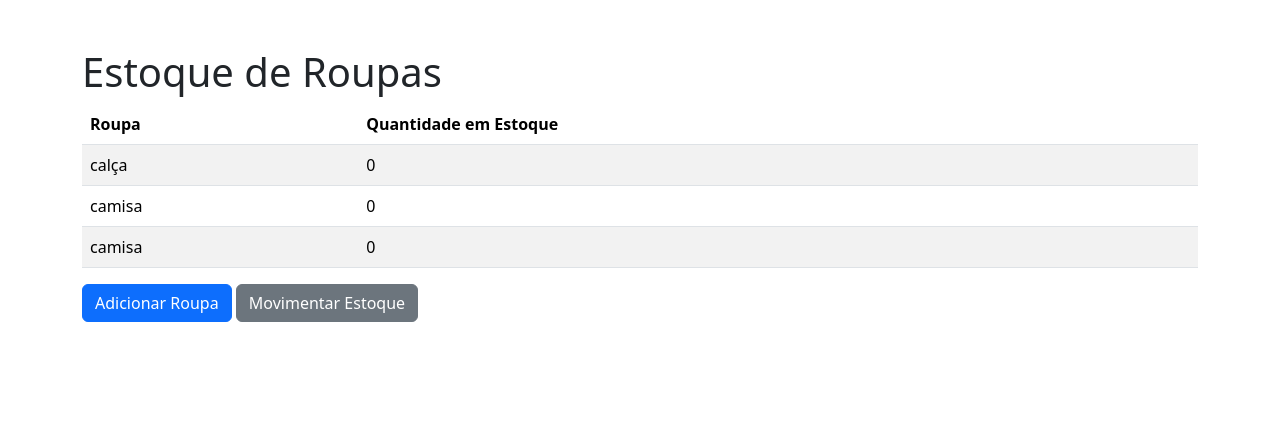
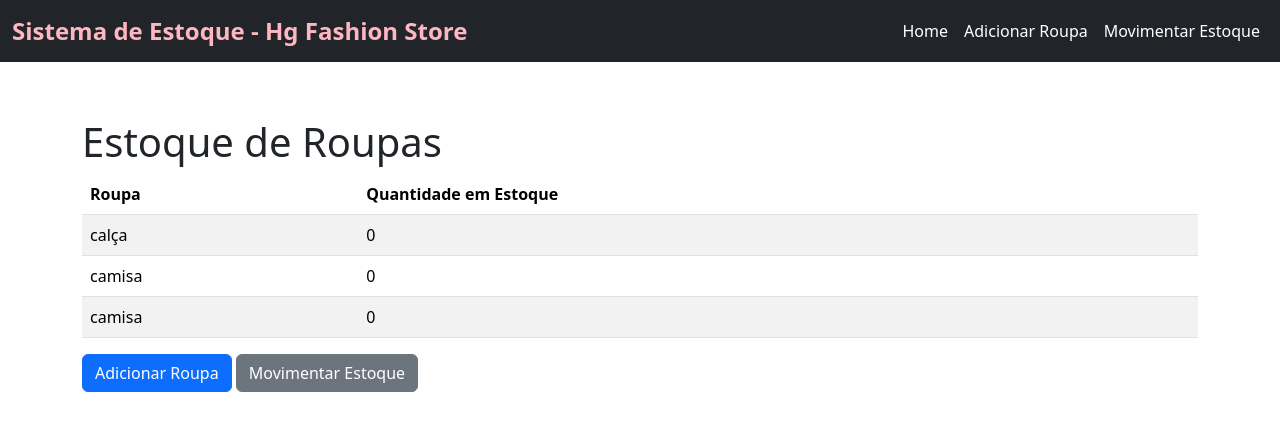
Before and after one commit to chrystian-souza/Sistema-Estoque, a Django app: page / in a window 1280 px wide. Shown: the top 431 px of the page. Run offline with Django 5.2, Linux system fonts and the light colour scheme; data comes from the database, SQL or seed files in the repository; both versions use the stored data as it was after the commit; some libraries are stand-ins or nearby versions.

Commit message:
construido a navbar

```diff
--- a/estoque_roupas/loja/models.py
+++ b/estoque_roupas/loja/models.py
@@ -7,7 +7,7 @@ class Roupa(models.Model):
     preco = models.DecimalField(max_digits=10, decimal_places=2)
 
     def __str__(self):
-        return f'{self.nome} (Tamanho: {self.numero})'
+        return f'{self.nome} (Tamanho: {self.tamanho})'
 
 class MovimentacaoEstoque(models.Model):
     TIPO_MOVIMENTACAO = [
--- a/estoque_roupas/loja/templates/loja/home.html
+++ b/estoque_roupas/loja/templates/loja/home.html
@@ -5,8 +5,48 @@
     <meta name="viewport" content="width=device-width, initial-scale=1.0">
     <title>Estoque de Roupas</title>
     <link href="https://cdn.jsdelivr.net/npm/bootstrap@5.3.0-alpha1/dist/css/bootstrap.min.css" rel="stylesheet">
+    <style>
+        body {
+            padding-top: 70px; /* Espaço para a navbar fixa */
+        }
+        .navbar-brand {
+            color: #FFB6C1 !important; /* Cor do título da navbar */
+        }
+        .nav-link {
+            color: white; /* Cor dos links */
+        }
+        .nav-link:hover {
+            color: #FFB6C1; /* Cor dos links ao passar o mouse */
+        }
+    </style>
 </head>
 <body>
+    <nav class="navbar navbar-expand-lg navbar-dark bg-dark fixed-top">
+        <div class="container-fluid">
+            <span class="navbar-brand" style="font-size: 24px; font-weight: bold;">
+                Sistema de Estoque - Hg Fashion Store
+            </span>
+
+            <!-- Botão para toggle do menu em telas pequenas -->
+            <button class="navbar-toggler" type="button" data-bs-toggle="collapse" data-bs-target="#navbarNav" aria-controls="navbarNav" aria-expanded="false" aria-label="Toggle navigation">
+                <span class="navbar-toggler-icon"></span>
+            </button>
+
+            <div class="collapse navbar-collapse" id="navbarNav">
+                <ul class="navbar-nav ms-auto"> <!-- Adicionei 'ms-auto' para alinhar à direita -->
+                    <li class="nav-item">
+                        <a class="nav-link" href="home.html">Home</a>
+                    </li>
+                    <li class="nav-item">
+                        <a class="nav-link" href="adicionar_roupa.html">Adicionar Roupa</a>
+                    </li>
+                    <li class="nav-item">
+                        <a class="nav-link" href="movimentar_estoque.html">Movimentar Estoque</a>
+                    </li>
+                </ul>
+            </div>
+    </nav>
+
     <div class="container mt-5">
         <h1>Estoque de Roupas</h1>
         <table class="table table-striped">
@@ -28,5 +68,9 @@
         <a href="{% url 'adicionar_roupa' %}" class="btn btn-primary">Adicionar Roupa</a>
         <a href="{% url 'movimentar_estoque' %}" class="btn btn-secondary">Movimentar Estoque</a>
     </div>
+
+    <script src="https://code.jquery.com/jquery-3.5.1.slim.min.js"></script>
+    <script src="https://cdn.jsdelivr.net/npm/@popperjs/core@2.9.2/dist/umd/popper.min.js"></script>
+    <script src="https://stackpath.bootstrapcdn.com/bootstrap/4.5.2/js/bootstrap.min.js"></script>
 </body>
 </html>
```
Also changed, not shown: estoque_roupas/db.sqlite3.
